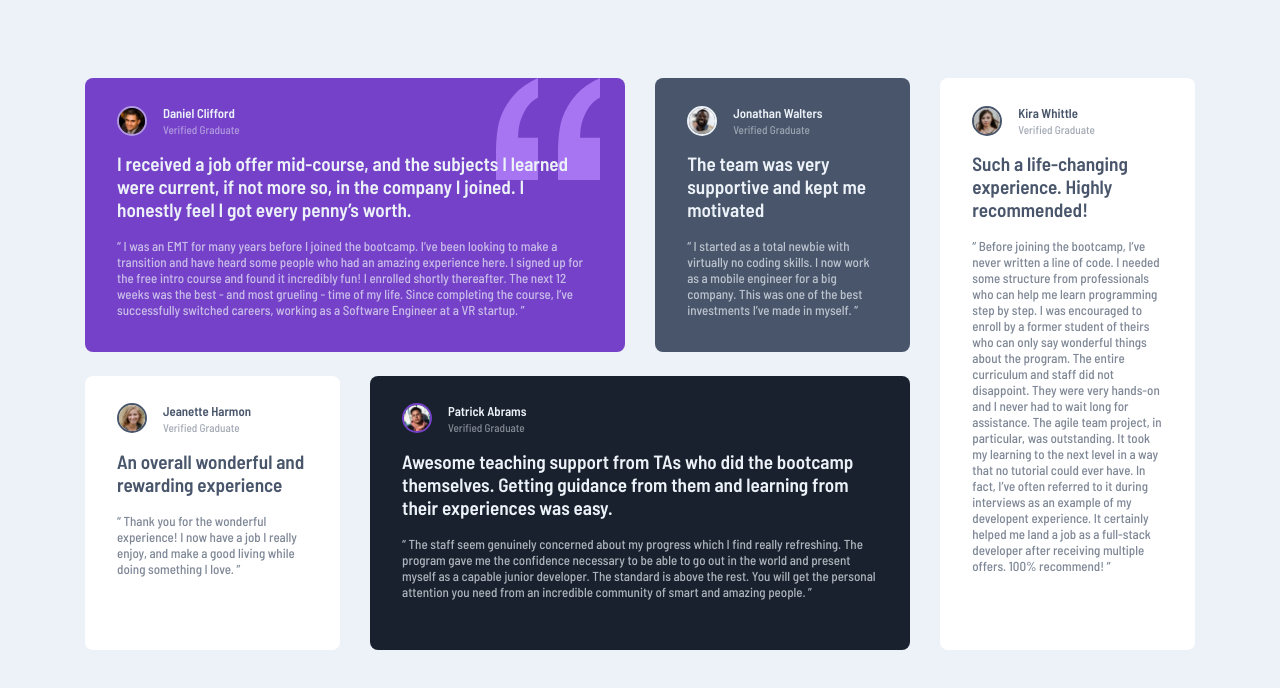
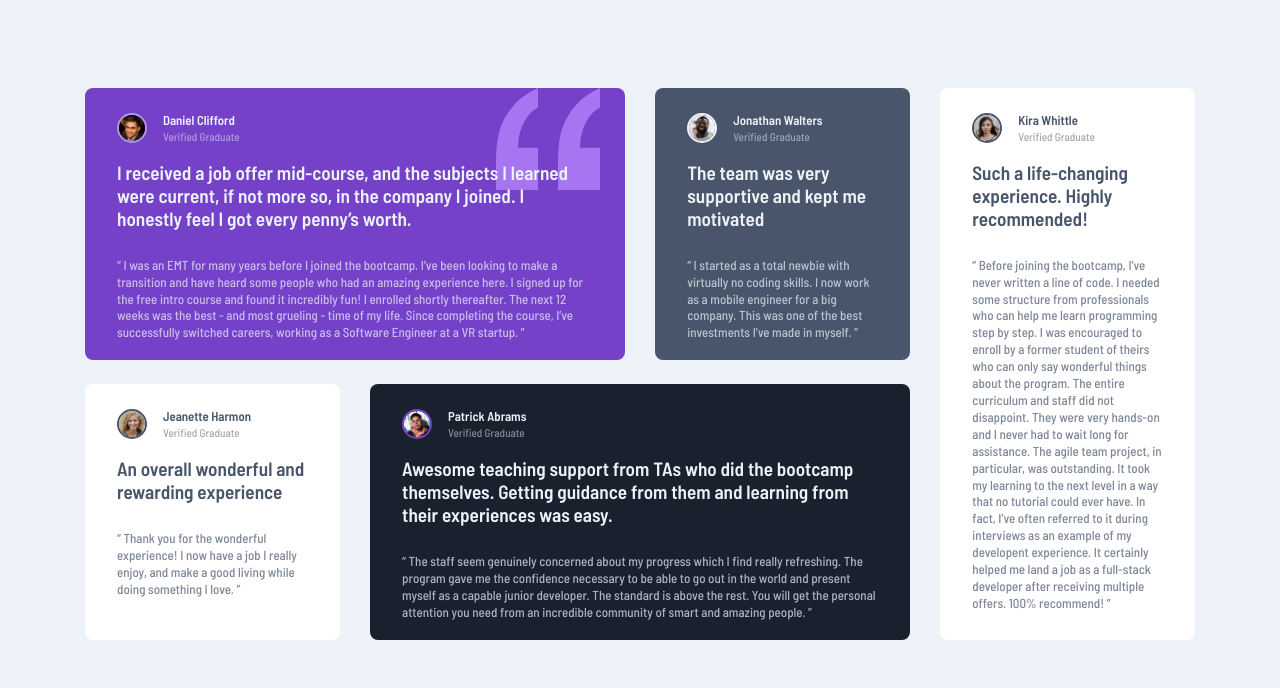
Before and after one commit to mcdud/fm5-testimonials-grid-section, a plain HTML site: page index.html in a window 1280 px wide. Drawn offline with Linux system fonts and the light colour scheme.

Commit message:
update testimonial styles

```diff
--- a/css/styles.css
+++ b/css/styles.css
@@ -70,7 +70,7 @@ body {
 .grid__testimonial {
   color: var(--light-grayish-blue);
   border-radius: 0.5rem;
-  padding: 1.7rem 2rem 2.1rem;
+  padding: 1.5rem 2rem 1.2rem;
   z-index: 1;
 }
 
@@ -133,11 +133,12 @@ body {
 
 .grid__testimonial-header {
   font-size: 1.2rem;
-  margin-top: 1rem;
+  margin-top: 1.1rem;
 }
 
 .grid__testimonial-text {
-  margin-top: 1.1rem;
+  margin-top: 1.7rem;
+  line-height: 130%;
   opacity: var(--quotation-opacity);
 }
 
@@ -176,7 +177,7 @@ body {
 @media only screen and (min-width: 950px) {
   .grid {
     grid-template-columns: repeat(4, 1fr);
-    grid-template-rows: repeat(2, 1fr);
+    grid-template-rows: repeat(2, auto);
     column-gap: 1.9rem;
   }
 
```
